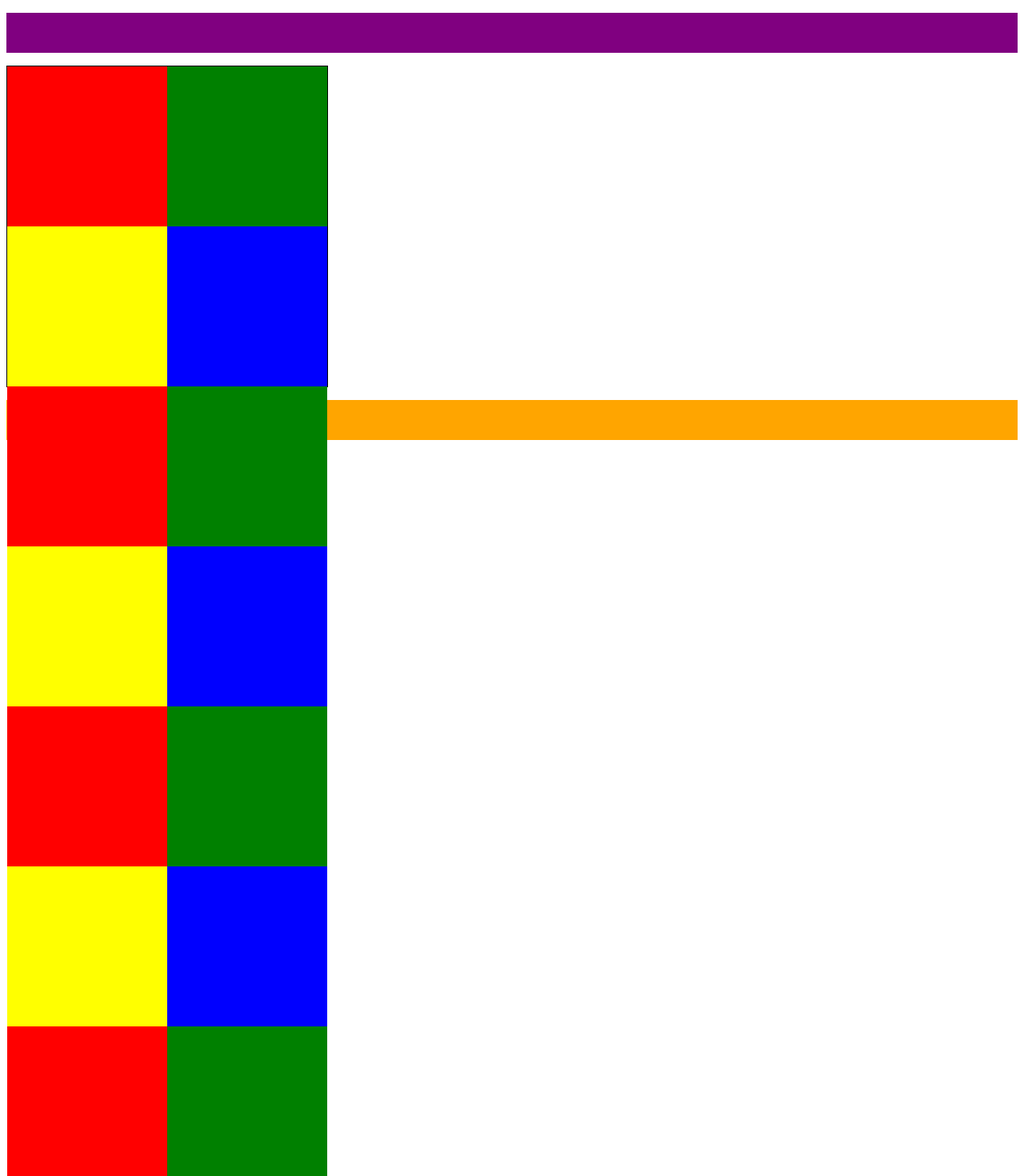
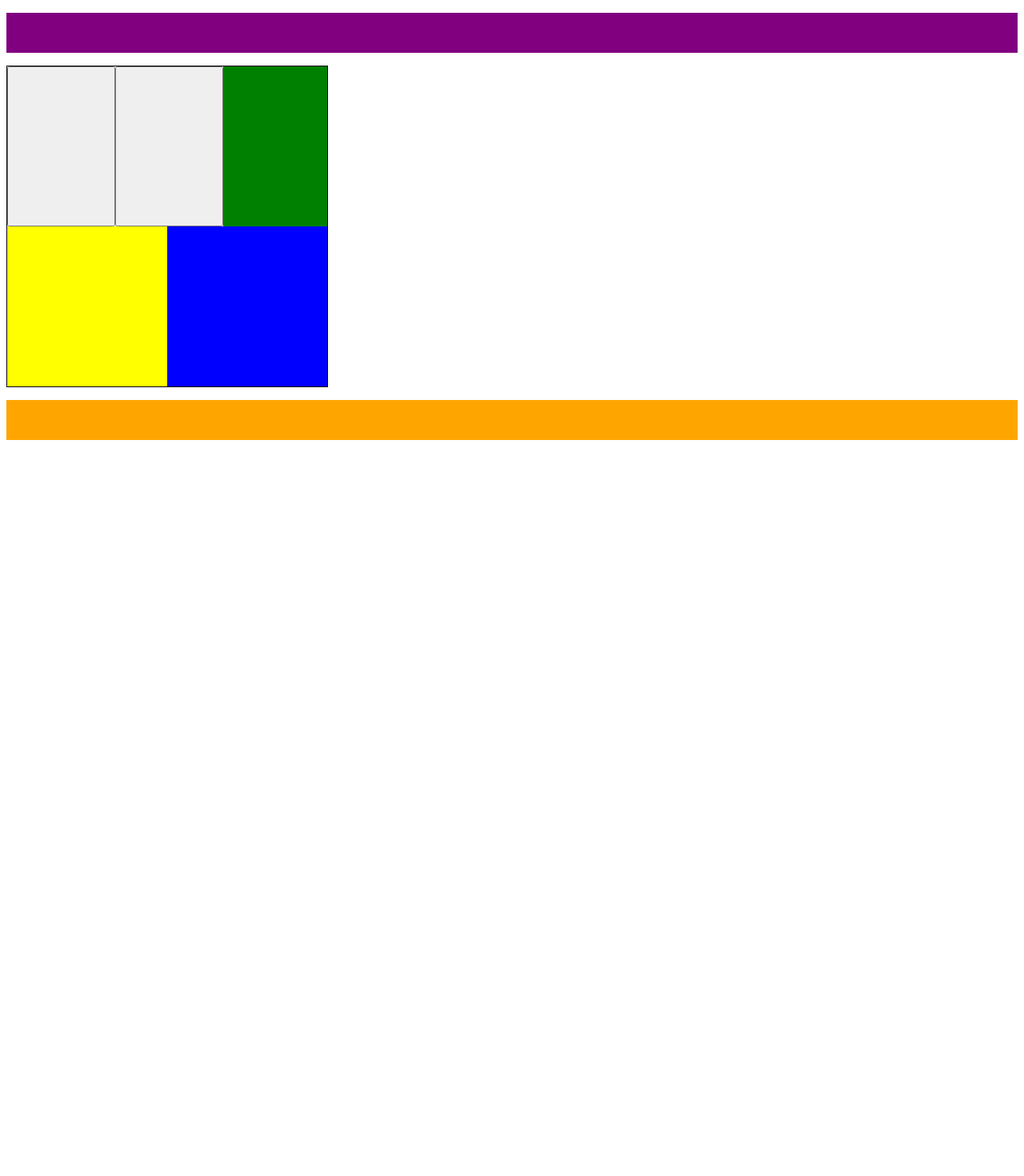
Before and after one commit to AmelNal22/Meryam-Amel-TP1, an Angular app in the folder MeryamAmelTP1/: page / in a window 1280 px wide. Shown: the top 1470 px of the page at 80% size. After the commit the page ends 800 px from the top, so only its background shows below. Built offline with nearby package versions, Linux system fonts and the light colour scheme.

Commit message:
début ngFor

```diff
--- a/MeryamAmelTP1/src/app/carre/carre.component.html
+++ b/MeryamAmelTP1/src/app/carre/carre.component.html
@@ -1,5 +1,5 @@
 <div class="position">
-<div class="square" [ngClass]="red" (click)="addEvent('color')"></div>
+<button *ngFor="let color of colors" class="square" (click)="addEvent(color)"></button>
 <div class="square" [ngClass]="green"></div>
 </div>
 <div class="position">
--- a/MeryamAmelTP1/src/app/carre/carre.component.ts
+++ b/MeryamAmelTP1/src/app/carre/carre.component.ts
@@ -12,10 +12,12 @@ export class CarreComponent{
   blue : string = 'blue';
   yellow : string = 'yellow';
 
+  colors: string[] = ['red', 'green'];
+
   @Input() color : string = '';
-  @Output() event = new EventEmitter();
+  @Output() changeColor = new EventEmitter();
 
   public addEvent(value : string) {
-    this.event.emit(value);
+    this.changeColor.emit(value);
   }
 }
--- a/MeryamAmelTP1/src/app/logo/logo.component.html
+++ b/MeryamAmelTP1/src/app/logo/logo.component.html
@@ -1,6 +1,3 @@
 <div class="logo">
-<app-carre (event) = "addItem($event)" [color]= "'green'"></app-carre>
-  <app-carre (event) = "addItem($event)" [color]= "'green'"></app-carre>
-  <app-carre (event) = "addItem($event)" [color]= "'green'"></app-carre>
-  <app-carre (event) = "addItem($event)" [color]= "'green'"></app-carre>
+<app-carre (changeColor)="addItem($event)" [color]= "'green'"></app-carre>
 </div>
```
